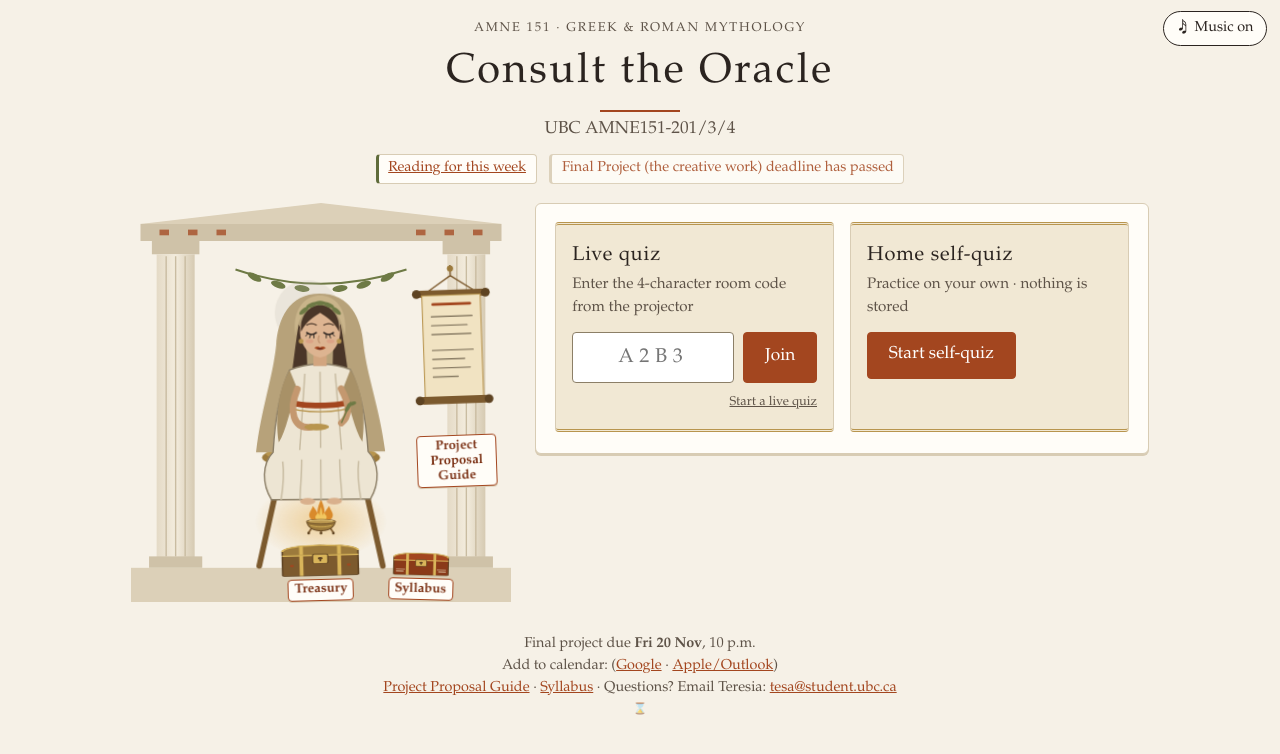
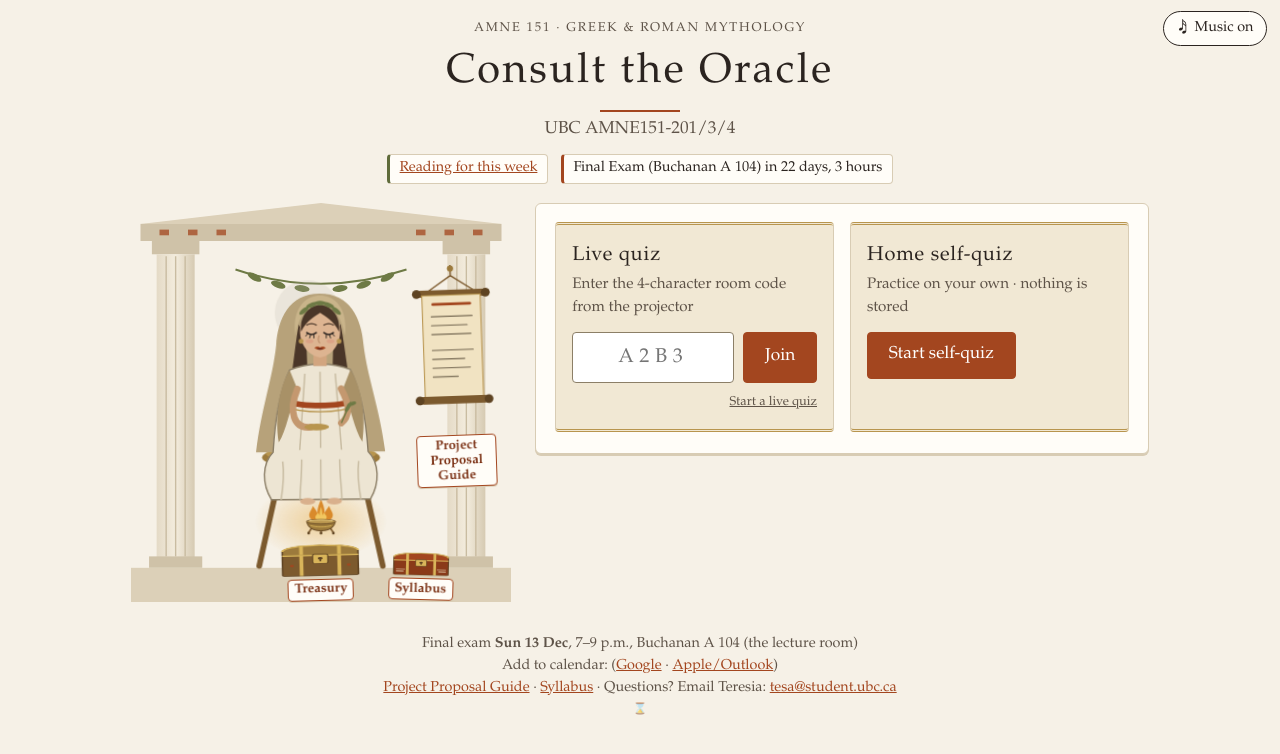
Before and after one commit to pythian-oracle/amne151-oracle, a plain HTML site: page index.html in a window 1280 px wide. Drawn offline with Linux system fonts and the light colour scheme.

Commit message:
Show final exam: Sun 13 Dec, 7-9 pm, Buchanan A 104

```diff
--- a/countdown.js
+++ b/countdown.js
@@ -1,8 +1,8 @@
 /* Deadline countdowns (computed from UTC instants, so correct in any timezone). */
 (function () {
   var D = [
-    // Fri 20 Nov 2026, 10 p.m. America/Vancouver (PST UTC-8 after DST ends 1 Nov) = 06:00 UTC 21 Nov
-    { id: 'cdFinalProject', label: 'Final Project (the creative work)', at: Date.UTC(2026, 10, 21, 6, 0) }
+    // Sun 13 Dec 2026, 7 p.m. America/Vancouver (PST UTC-8) = 03:00 UTC 14 Dec
+    { id: 'cdFinalExam', label: 'Final Exam (Buchanan A 104)', at: Date.UTC(2026, 11, 14, 3, 0), verb: 'in', done: 'has started' }
   ];
   function pl(n, w) { return n + ' ' + w + (n === 1 ? '' : 's'); }
   function fmt(ms) {
@@ -15,7 +15,7 @@
     D.forEach(function (x) {
       var e = document.getElementById(x.id); if (!e) return;
       var left = x.at - now;
-      e.textContent = left > 0 ? x.label + ' due in ' + fmt(left) : x.label + ' deadline has passed';
+      e.textContent = left > 0 ? x.label + ' ' + (x.verb || 'due in') + ' ' + fmt(left) : x.label + ' ' + (x.done || 'deadline has passed');
       e.classList.toggle('passed', left <= 0);
     });
   }
--- a/index.html
+++ b/index.html
@@ -17,7 +17,7 @@
   <h1>Consult the Oracle</h1>
   <p class="sub">UBC AMNE151-201/3/4</p>
 </header>
-<div class="countdown" aria-live="off"><a class="cd cd-link" id="cdReading" href="syllabus.html#lecture-8" target="_blank" rel="noopener">Reading for this week</a><span class="cd" id="cdFinalProject">Final Project (the creative work) due Fri 20 Nov, 10 p.m. PT</span></div>
+<div class="countdown" aria-live="off"><a class="cd cd-link" id="cdReading" href="syllabus.html#lecture-8" target="_blank" rel="noopener">Reading for this week</a><span class="cd" id="cdFinalExam">Final Exam: Sun 13 Dec, 7–9 p.m., Buchanan A 104 (lecture room)</span></div>
 <main class="stage">
   <div class="scene-wrap">
   <div class="scene" aria-hidden="true">
@@ -201,7 +201,7 @@
     </div>
   </section>
 </main>
-<footer class="foot">Final project due <strong>Fri 20 Nov</strong>, 10 p.m.<br>Add to calendar: (<a href="https://calendar.google.com/calendar/render?action=TEMPLATE&amp;text=AMNE%20151%20Final%20Project%20(the%20actual%20thing)%20due&amp;dates=20261120T220000/20261120T221500&amp;ctz=America/Vancouver&amp;details=Submit%20the%20Final%20Project%20(the%20creative%20work)%20by%2010%20p.m." target="_blank" rel="noopener">Google</a> &middot; <a href="amne151-final-project-due.ics" download>Apple/Outlook</a>)<br><a href="info.html">Project Proposal Guide</a> &middot; <a href="syllabus.html">Syllabus</a> &middot; Questions? Email Teresia: <a href="mailto:tesa@student.ubc.ca?subject=AMNE151%20Final%20Project">tesa@student.ubc.ca</a><br><a class="klep-link" href="klepsydra.html" aria-label="Klepsydra water clock">&#8987;</a></footer>
+<footer class="foot">Final exam <strong>Sun 13 Dec</strong>, 7–9 p.m., Buchanan A 104 (the lecture room)<br>Add to calendar: (<a href="https://calendar.google.com/calendar/render?action=TEMPLATE&amp;text=AMNE%20151%20Final%20Exam&amp;dates=20261213T190000/20261213T210000&amp;ctz=America/Vancouver&amp;location=Buchanan%20A%20104&amp;details=AMNE%20151%20final%20exam%20(two%20hours)%2C%20in%20the%20lecture%20room." target="_blank" rel="noopener">Google</a> &middot; <a href="amne151-final-exam.ics" download>Apple/Outlook</a>)<br><a href="info.html">Project Proposal Guide</a> &middot; <a href="syllabus.html">Syllabus</a> &middot; Questions? Email Teresia: <a href="mailto:tesa@student.ubc.ca?subject=AMNE151%20Final%20Project">tesa@student.ubc.ca</a><br><a class="klep-link" href="klepsydra.html" aria-label="Klepsydra water clock">&#8987;</a></footer>
 <noscript><p class="noscript">This page needs JavaScript for the live quiz join. You can still open the <a href="quiz/self.html?quiz=lecture-review-1">self-quiz</a>, the <a href="info.html">Project Proposal Guide</a>, or the <a href="syllabus.html">syllabus</a>.</p></noscript>
 <script src="countdown.js"></script>
 <script src="music.js"></script>
```
Also changed, not shown: syllabus.html (+1 -1 lines), 1 other file.
